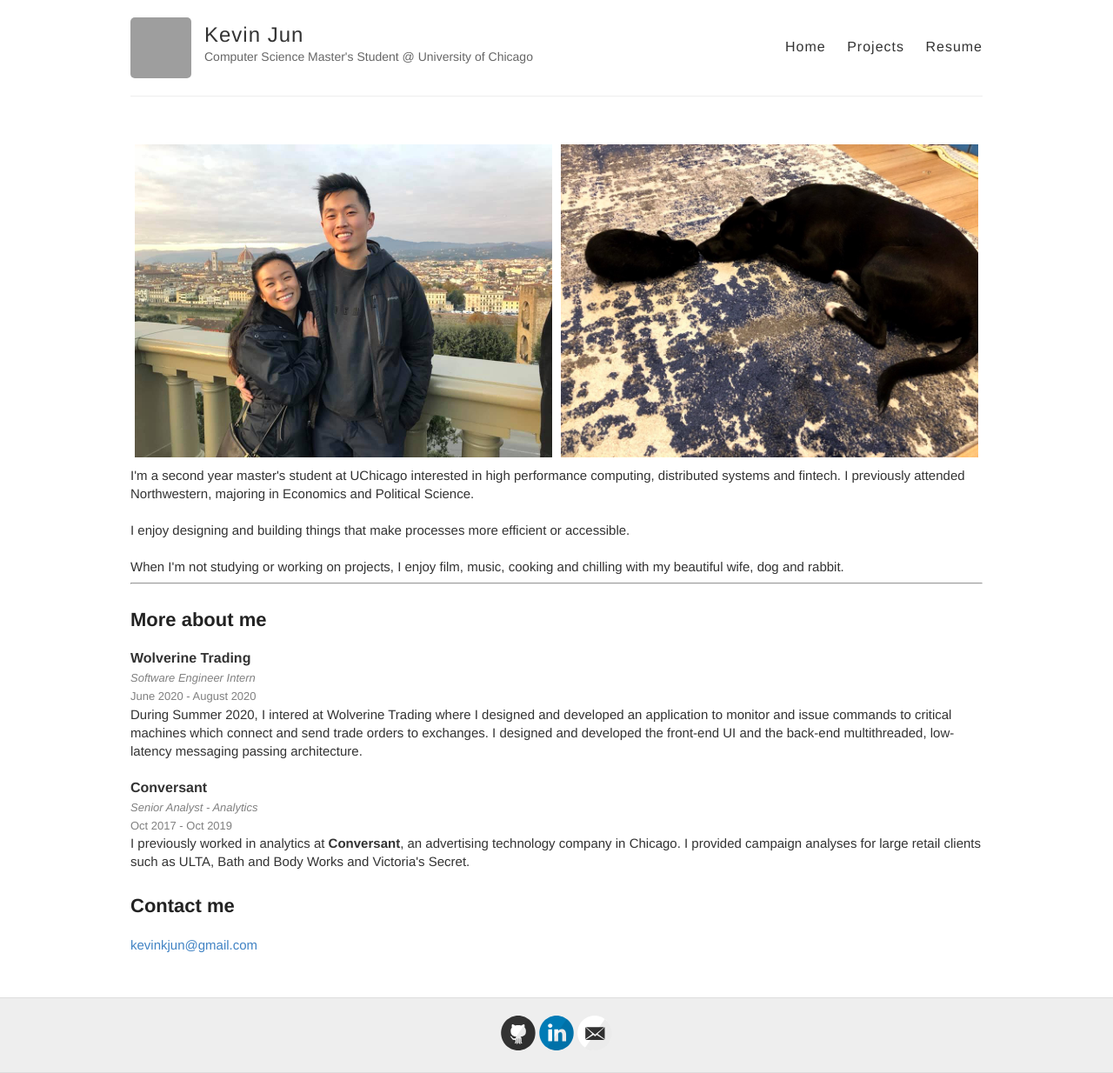
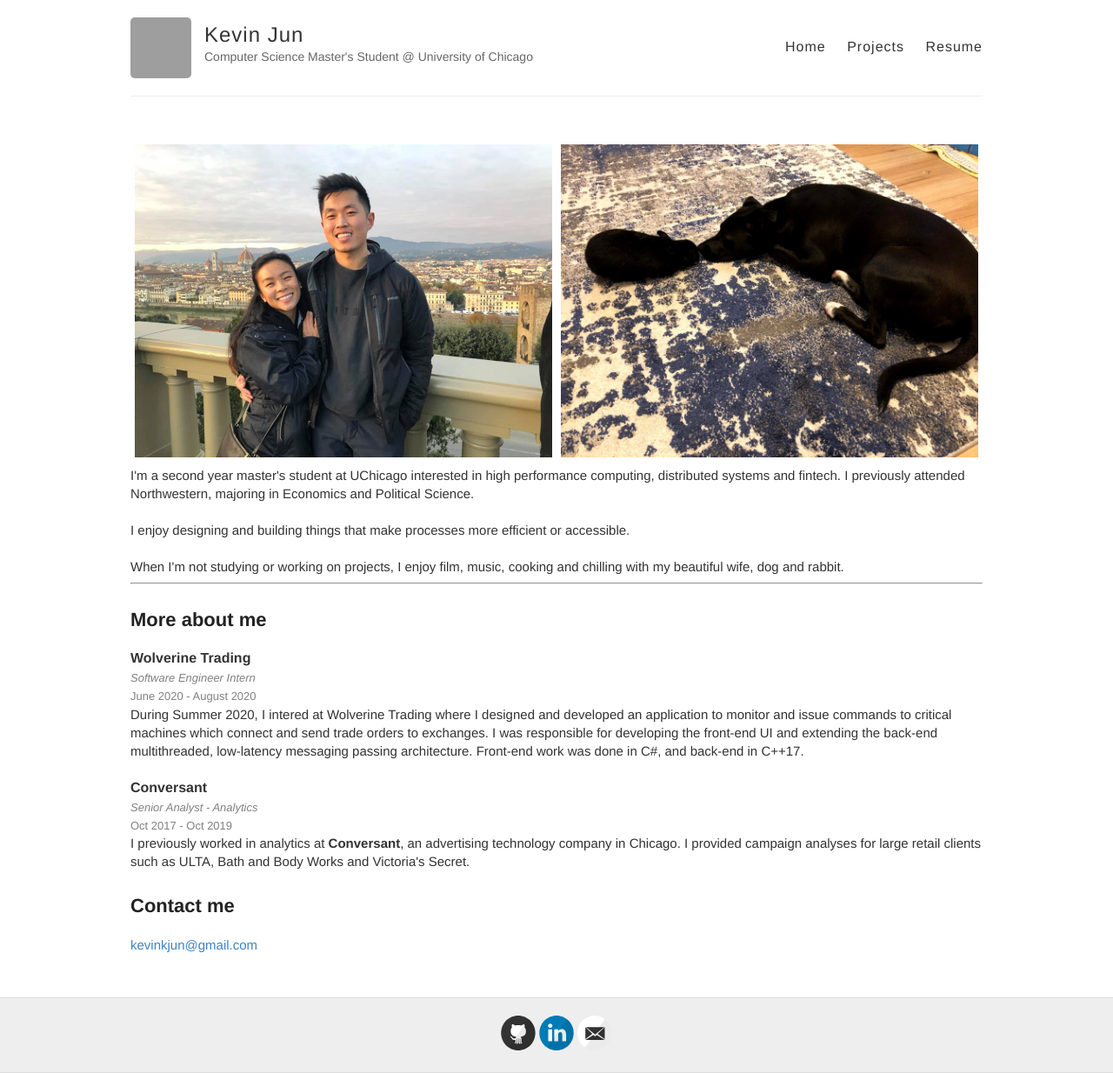
Before and after one commit to kevkjun/kevkjun.github.io, a Jekyll site: the page built from index.html, in a window 1280 px wide. Shown: the whole page at 87% size. Built offline with Jekyll 4.4.1, drawn with Linux system fonts in a browser that asks for light colours; grey boxes are pictures that could not be loaded.

Commit message:
updated wolverine stuff

```diff
--- a/index.html
+++ b/index.html
@@ -24,7 +24,7 @@ layout: page
         <font size="3"><b>Wolverine Trading</b></font><br>
         <font size="2" color="gray"><i>Software Engineer Intern</i></font><br>
         <font size="2" color="gray">June 2020 - August 2020</font><br>
-        During Summer 2020, I intered at Wolverine Trading where I designed and developed an application to monitor and issue commands to critical machines which connect and send trade orders to exchanges. I designed and developed the front-end UI and the back-end multithreaded, low-latency messaging passing architecture.
+        During Summer 2020, I intered at Wolverine Trading where I designed and developed an application to monitor and issue commands to critical machines which connect and send trade orders to exchanges. I was responsible for developing the front-end UI and extending the back-end multithreaded, low-latency messaging passing architecture. Front-end work was done in C#, and back-end in C++17.
         <br>
         <br>
         <font size="3"><b>Conversant</b></font><br>
```
